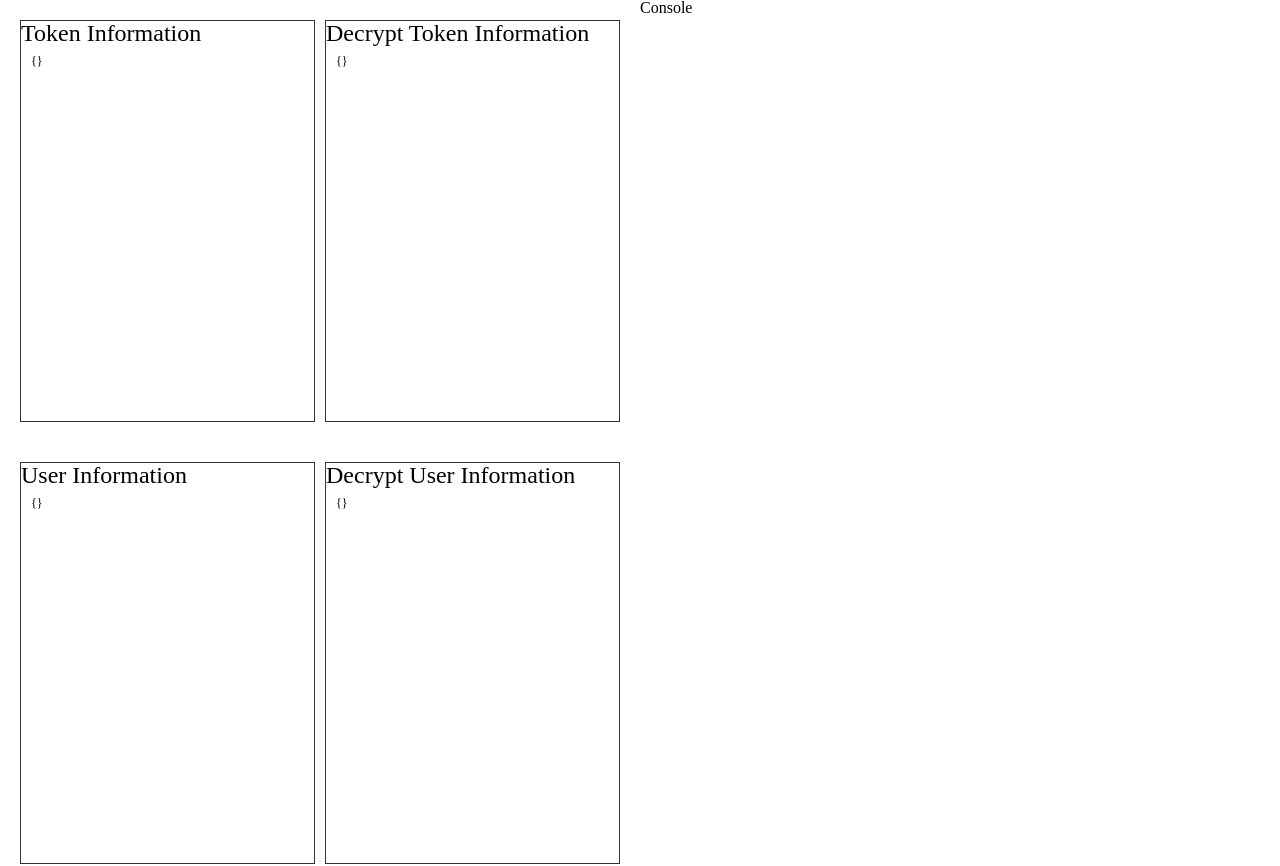
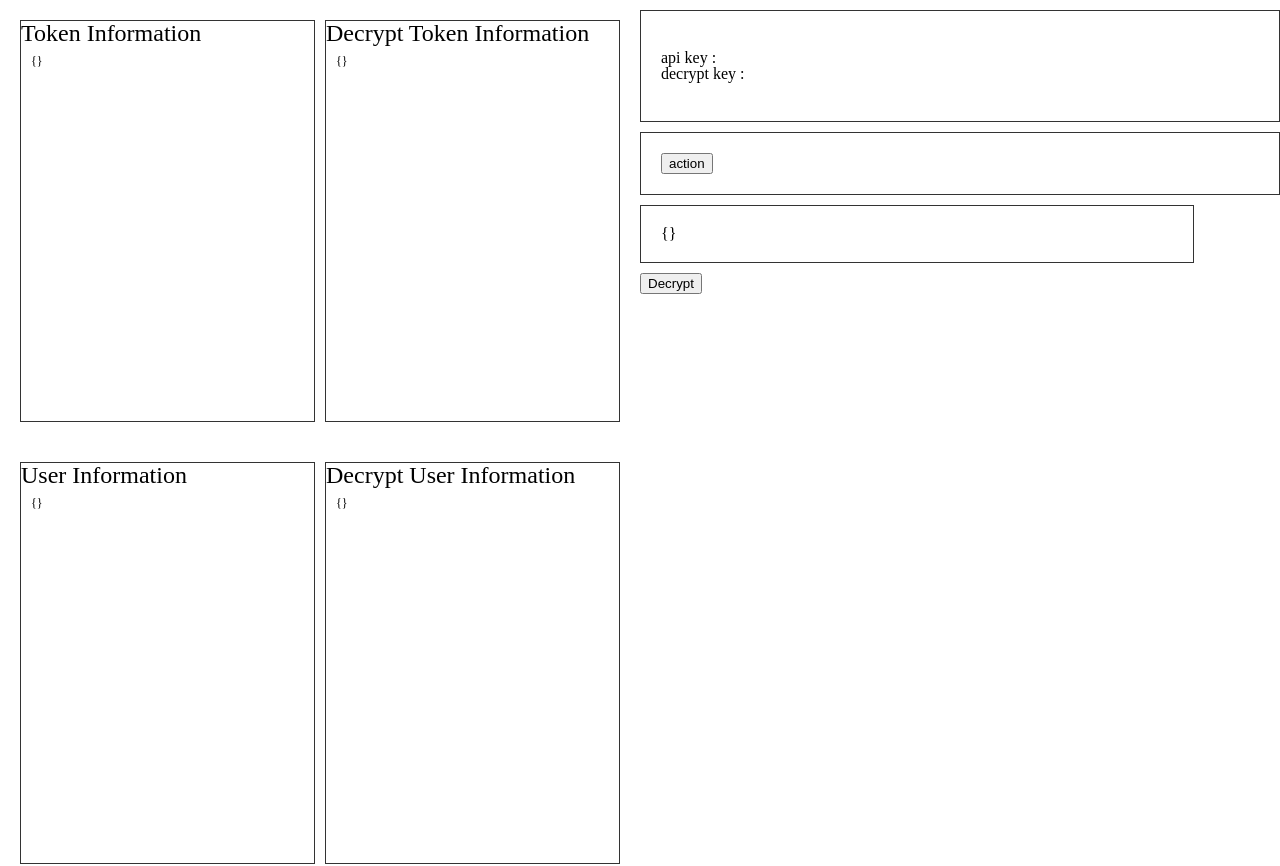
Before and after one commit to formegusto/bh-user-prototype, a React (Create React App) app: page / in a window 1280 px wide. Shown: the top 866 px of the page. Built offline with nearby package versions, Linux system fonts and the light colour scheme; no server answers.

Commit message:
user custom decrypt

```diff
--- a/src/App.tsx
+++ b/src/App.tsx
@@ -1,13 +1,16 @@
 import styled from "styled-components";
 import ApiApplyProcessContainer from "./containers/ApiApplyProcessContainer";
 import ConsoleContainer from "./containers/ConsoleContainer";
+import { ConsoleInfoProvider } from "./store";
 
 function App() {
   return (
-    <Wrap>
-      <ApiApplyProcessContainer />
-      <ConsoleContainer />
-    </Wrap>
+    <ConsoleInfoProvider>
+      <Wrap>
+        <ApiApplyProcessContainer />
+        <ConsoleContainer />
+      </Wrap>
+    </ConsoleInfoProvider>
   );
 }
 
--- a/src/components/ApiApplyProcessComponent.tsx
+++ b/src/components/ApiApplyProcessComponent.tsx
@@ -1,5 +1,5 @@
 import axios from "axios";
-import React from "react";
+import React, { useContext } from "react";
 import styled from "styled-components";
 import { Box, BoxBody, BoxTitle, BoxWrap } from "../styles";
 import {
@@ -9,8 +9,10 @@ import {
 } from "../utils/ARIAUtils";
 import BoxComponent from "./BoxComponent";
 import _ from "lodash";
+import ConsoleInfoContext from "../store";
 
 function ApiApplyProcessComponent() {
+  const { actions } = useContext(ConsoleInfoContext);
   const [token, setToken] = React.useState<any>({});
   const [decryptToken, setDecryptToken] = React.useState<any>({});
   const [userInfo, setUserInfo] = React.useState<any>({});
@@ -41,7 +43,7 @@ function ApiApplyProcessComponent() {
 
   React.useEffect(() => {
     const decrypt = _.cloneDeep(token);
-    responseDecrypt(decrypt, ["status"]);
+    responseDecrypt(decrypt, undefined, ["status"]);
     setDecryptToken(decrypt);
   }, [token]);
 
@@ -63,24 +65,26 @@ function ApiApplyProcessComponent() {
 
   React.useEffect(() => {
     const decrypt = _.cloneDeep(userInfo);
-    responseDecrypt(decrypt, ["password", "createdAt", "updatedAt"]);
+    responseDecrypt(decrypt, undefined, ["password", "createdAt", "updatedAt"]);
     setDecryptUserInfo(decrypt);
   }, [userInfo]);
 
   React.useEffect(() => {
     const decrypt = _.cloneDeep(applyInfo);
-    responseDecrypt(decrypt, ["id", "createdAt", "updatedAt"]);
+    responseDecrypt(decrypt, undefined, ["id", "createdAt", "updatedAt"]);
     setDecryptApplyInfo(decrypt);
-  }, [applyInfo]);
+    actions.setApiKey(decrypt.apiKey);
+    actions.setDecryptKey(decrypt.decryptKey);
+  }, [applyInfo, actions]);
 
   React.useEffect(() => {
     const decrypt = _.cloneDeep(confirmInfo);
-    responseDecrypt(decrypt, ["id", "createdAt", "updatedAt"]);
+    responseDecrypt(decrypt, undefined, ["id", "createdAt", "updatedAt"]);
     setDecryptConfirmInfo(decrypt);
   }, [confirmInfo]);
 
   const userApiApply = React.useCallback(async () => {
-    const token = process.env.REACT_APP_USER_JWT!;
+    const token = decryptToken.token!;
 
     try {
       const res = await axios.post(
@@ -99,7 +103,7 @@ function ApiApplyProcessComponent() {
     } catch (err) {
       console.error(err);
     }
-  }, []);
+  }, [decryptToken]);
 
   const adminApiConfirm = React.useCallback(async () => {
     const requestAdminKey = process.env.REACT_APP_ADMIN_KEY!;
--- a/src/components/ConsoleComponent.tsx
+++ b/src/components/ConsoleComponent.tsx
@@ -1,9 +1,87 @@
+import axios from "axios";
+import React from "react";
 import styled from "styled-components";
+import _ from "lodash";
+import { responseDecrypt } from "../utils/ARIAUtils";
 
-function ConsoleComponent() {
-  return <Wrap>Console</Wrap>;
+type Props = {
+  apiKey: string;
+  decryptKey: string;
+};
+function ConsoleComponent({ apiKey, decryptKey }: Props) {
+  const [result, setResult] = React.useState<any>({});
+  const [decryptResult, setDecryptResult] = React.useState<any>(null);
+
+  const actionApi = React.useCallback(async () => {
+    try {
+      const res = await axios.get("http://localhost:8080/api/humanData", {
+        headers: {
+          authorization: apiKey,
+        },
+      });
+      setResult(res.data);
+      setDecryptResult(null);
+    } catch (err) {}
+  }, [apiKey]);
+
+  const onDecryptResult = React.useCallback(() => {
+    const decrypt = _.cloneDeep(result);
+    responseDecrypt(decrypt, decryptKey, [
+      "status",
+      "query",
+      "id",
+      "createdAt",
+      "updatedAt",
+    ]);
+    setDecryptResult(decrypt);
+  }, [decryptKey, result]);
+
+  return (
+    <Wrap>
+      <KeyBlock>
+        <p>api key : {apiKey}</p>
+        <p>decrypt key : {decryptKey}</p>
+      </KeyBlock>
+      <Options>
+        <button onClick={actionApi}>action</button>
+      </Options>
+      <Result>
+        <code>
+          <pre>
+            {decryptResult
+              ? JSON.stringify(decryptResult, null, "\t")
+              : JSON.stringify(result, null, "\t")}
+          </pre>
+        </code>
+      </Result>
+      <button onClick={onDecryptResult}>Decrypt</button>
+    </Wrap>
+  );
 }
 
-const Wrap = styled.div``;
+const Wrap = styled.div`
+  & > div {
+    margin: 10px 0 10px;
+
+    border: 1px solid #333;
+    padding: 20px;
+  }
+`;
+
+const KeyBlock = styled.div`
+  height: 70px;
+
+  display: flex;
+  justify-content: center;
+  flex-direction: column;
+`;
+
+const Options = styled.div``;
+
+const Result = styled.div`
+  max-width: 40vw;
+  max-height: 600px;
+  overflow: scroll;
+`;
 
 export default ConsoleComponent;
--- a/src/containers/ConsoleContainer.tsx
+++ b/src/containers/ConsoleContainer.tsx
@@ -1,7 +1,10 @@
+import { useContext } from "react";
 import ConsoleComponent from "../components/ConsoleComponent";
+import ConsoleInfoContext from "../store";
 
 function ConsoleContainer() {
-  return <ConsoleComponent />;
+  const { state } = useContext(ConsoleInfoContext);
+  return <ConsoleComponent {...state} />;
 }
 
 export default ConsoleContainer;
--- /dev/null
+++ b/src/store/index.tsx
@@ -0,0 +1,45 @@
+import React, { createContext, useState } from "react";
+
+export type ConsoleInfoType = {
+  state: {
+    apiKey: string;
+    decryptKey: string;
+  };
+  actions: {
+    setApiKey: (apiKey: string) => void;
+    setDecryptKey: (decryptKey: string) => void;
+  };
+};
+
+const ConsoleInfoContext = createContext<ConsoleInfoType>({
+  state: {
+    apiKey: "",
+    decryptKey: "",
+  },
+  actions: {
+    setApiKey: () => {},
+    setDecryptKey: () => {},
+  },
+});
+
+function ConsoleInfoProvider({ children }: React.PropsWithChildren<any>) {
+  const [apiKey, setApiKey] = useState<string>("");
+  const [decryptKey, setDecryptKey] = useState<string>("");
+
+  const value = {
+    state: { apiKey, decryptKey },
+    actions: { setApiKey, setDecryptKey },
+  };
+
+  return (
+    <ConsoleInfoContext.Provider value={value}>
+      {children}
+    </ConsoleInfoContext.Provider>
+  );
+}
+
+const { Consumer: ConsoleInfoConsumer } = ConsoleInfoContext;
+
+export { ConsoleInfoConsumer, ConsoleInfoProvider };
+
+export default ConsoleInfoContext;
--- a/src/utils/ARIAUtils.ts
+++ b/src/utils/ARIAUtils.ts
@@ -60,8 +60,13 @@ export function encryptProcess(plainText: string): Uint8Array {
   return cipherBuffer;
 }
 
-export function decryptProcess(cipherText: string): string {
-  const communityKey = process.env.REACT_APP_COMMUNITY_KEY!;
+export function decryptProcess(
+  cipherText: string,
+  decryptKey?: string
+): string {
+  const communityKey = decryptKey
+    ? decryptKey
+    : process.env.REACT_APP_COMMUNITY_KEY!;
   const aria = new ARIAEngine(256);
   const mk = stringToByte(communityKey, "ascii");
   aria.setKey(mk);
@@ -98,13 +103,25 @@ export function decryptProcess(cipherText: string): string {
   return decodedText;
 }
 
-export function responseDecrypt(body: any, exclude?: string[]): any {
+export function responseDecrypt(
+  body: any,
+  decryptKey?: string,
+  exclude?: string[]
+): any {
   Object.keys(body).forEach((key) => {
-    if (typeof body[key] === "object") {
-      responseDecrypt(body[key], exclude);
+    if (Array.isArray(body[key])) {
+      for (let i = 0; i < body[key].length; i++) {
+        if (typeof body[key][i] === "object") {
+          responseDecrypt(body[key][i], decryptKey, exclude);
+        } else {
+          body[key][i] = decryptProcess(body[key][i], decryptKey);
+        }
+      }
+    } else if (typeof body[key] === "object") {
+      responseDecrypt(body[key], decryptKey, exclude);
     } else {
       if (!exclude || !exclude.includes(key))
-        body[key] = decryptProcess(body[key]);
+        body[key] = decryptProcess(body[key], decryptKey);
     }
   });
 }
```
